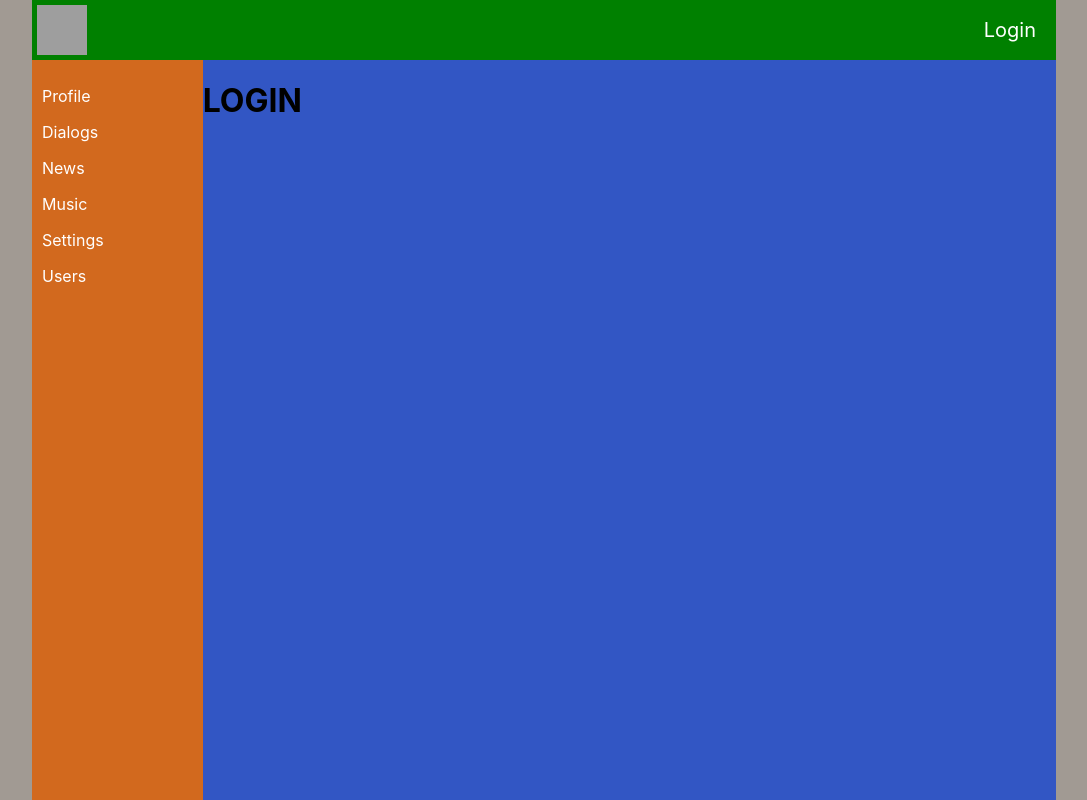
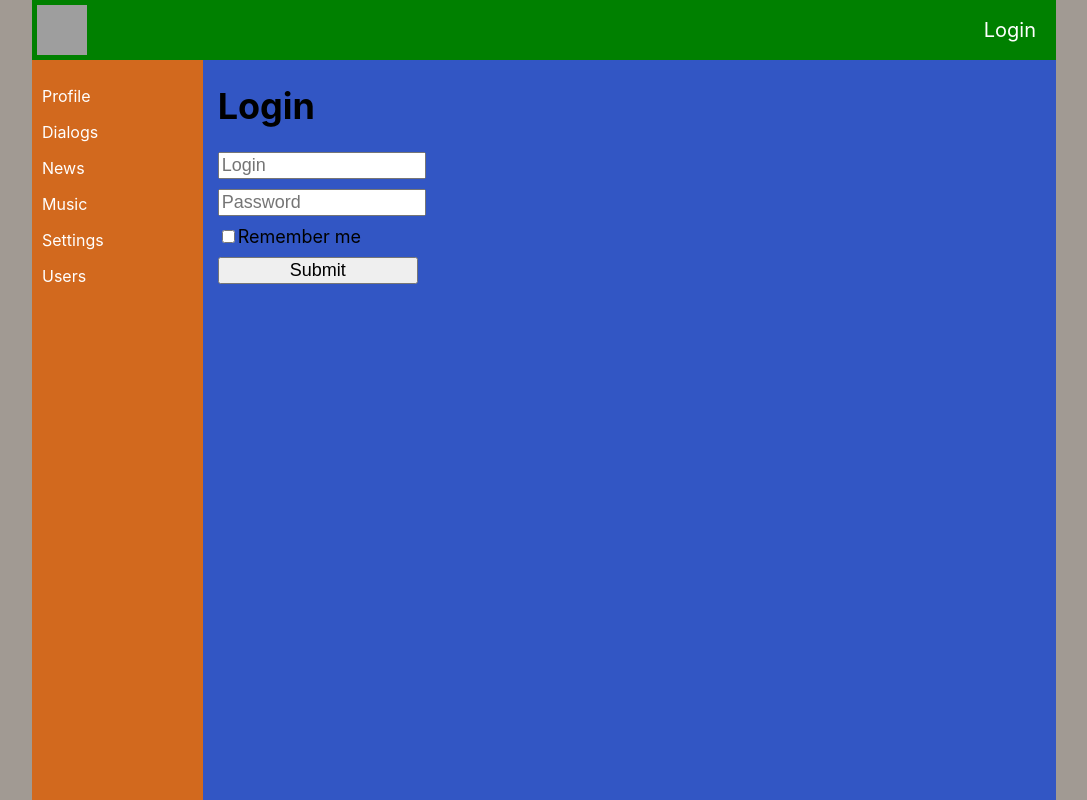
Before and after one commit to MadNake/ReactTest, a React (Create React App) app: page /login in a window 1280 px wide. Shown: the whole page, without its empty margins (96-1183 px from the left). Built offline with nearby package versions, Linux system fonts and the light colour scheme; no server answers; grey boxes are pictures that could not be loaded.

Commit message:
added login form with Formik

```diff
--- a/package.json
+++ b/package.json
@@ -7,6 +7,7 @@
     "@testing-library/react": "^13.4.0",
     "@testing-library/user-event": "^13.5.0",
     "axios": "^1.4.0",
+    "formik": "^2.4.2",
     "react": "^18.2.0",
     "react-dom": "^18.2.0",
     "react-redux": "^8.0.5",
--- a/src/components/Login/Login.jsx
+++ b/src/components/Login/Login.jsx
@@ -1,9 +1,57 @@
+import { ErrorMessage, Field, Form, Formik } from "formik";
+import s from "./Login.module.css"
 
+const LoginFormFormik = () => {
 
-const Login = (props) => (
-<h1>LOGIN</h1>
+	let validateFormik = values => {
+		// const errors = {};
+		// if (!values.email) {
+		// 	errors.email = 'Required';
+		// } else if (
+		// 	!/^[A-Z0-9._%+-]+@[A-Z0-9.-]+\.[A-Z]{2,}$/i.test(values.email)
+		// ) {
+		// 	errors.email = 'Invalid email address';
+		// }
+		// return errors;
+	}
+
+	let onSubmitFormik = (values, { setSubmitting }) => {
+		setTimeout(() => {
+			alert(JSON.stringify(values, null, 2));
+			setSubmitting(false);
+		}, 400);
+	}
+
+	return (
+		<Formik
+			initialValues={{ login: '', password: '', rememberMe: "" }}
+			validate={validateFormik}
+			onSubmit={onSubmitFormik}
+		>
+			 {({ isSubmitting, values }) => (
+         <Form className={s.loginForm}>
+           <Field type="login" name="login" placeholder="Login" onChange={console.log(values)} />
+           <ErrorMessage name="login" component="div" />
+           <Field type="password" name="password" placeholder="Password" />
+           <ErrorMessage name="password" component="div" />
+					 <label className={s.rememberMe__label}>
+						<Field type="checkbox" name="rememberMe"/>
+						<span>Remember me</span>
+					 </label>
+           <button type="submit" disabled={isSubmitting}>
+             Submit
+           </button>
+         </Form>
+       )}
+		</Formik>
+	)
+}
+
+const LoginPage = (props) => (
+	<div className={s.loginForm__container}>
+		<h1>Login</h1>
+		<LoginFormFormik />
+	</div>
 )
 
-
-
-export default Login
+export default LoginPage
--- /dev/null
+++ b/src/components/Login/Login.module.css
@@ -0,0 +1,18 @@
+.loginForm__container input, button {
+	font-size: 18px;
+	max-width: 200px;
+}
+
+.loginForm__container {
+	font-size: 18px;
+	margin-left: 15px;
+}
+
+.loginForm {
+	display: grid;
+	gap: 10px;
+}
+
+.rememberMe__label {
+	max-width: max-content;
+}
```
Also changed, not shown: 1 other file (tests, documents, lock files or other folders).
